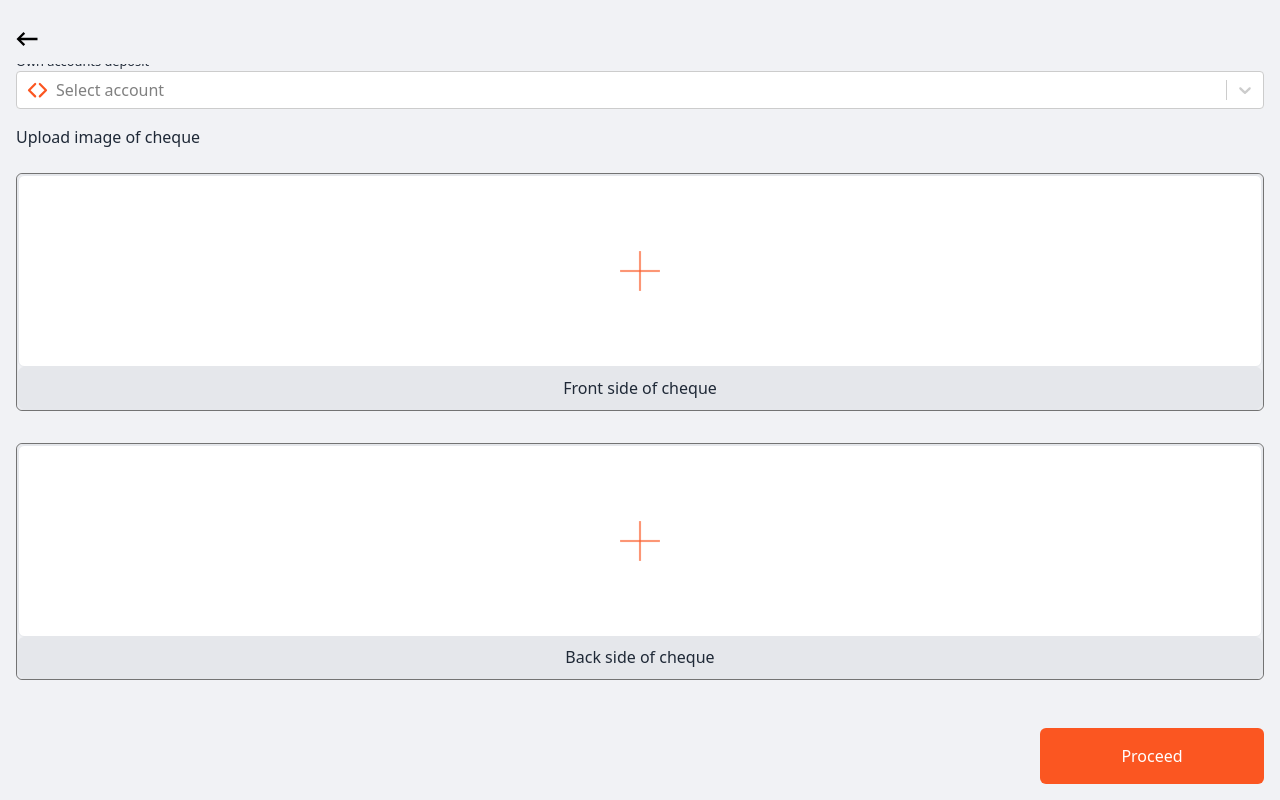
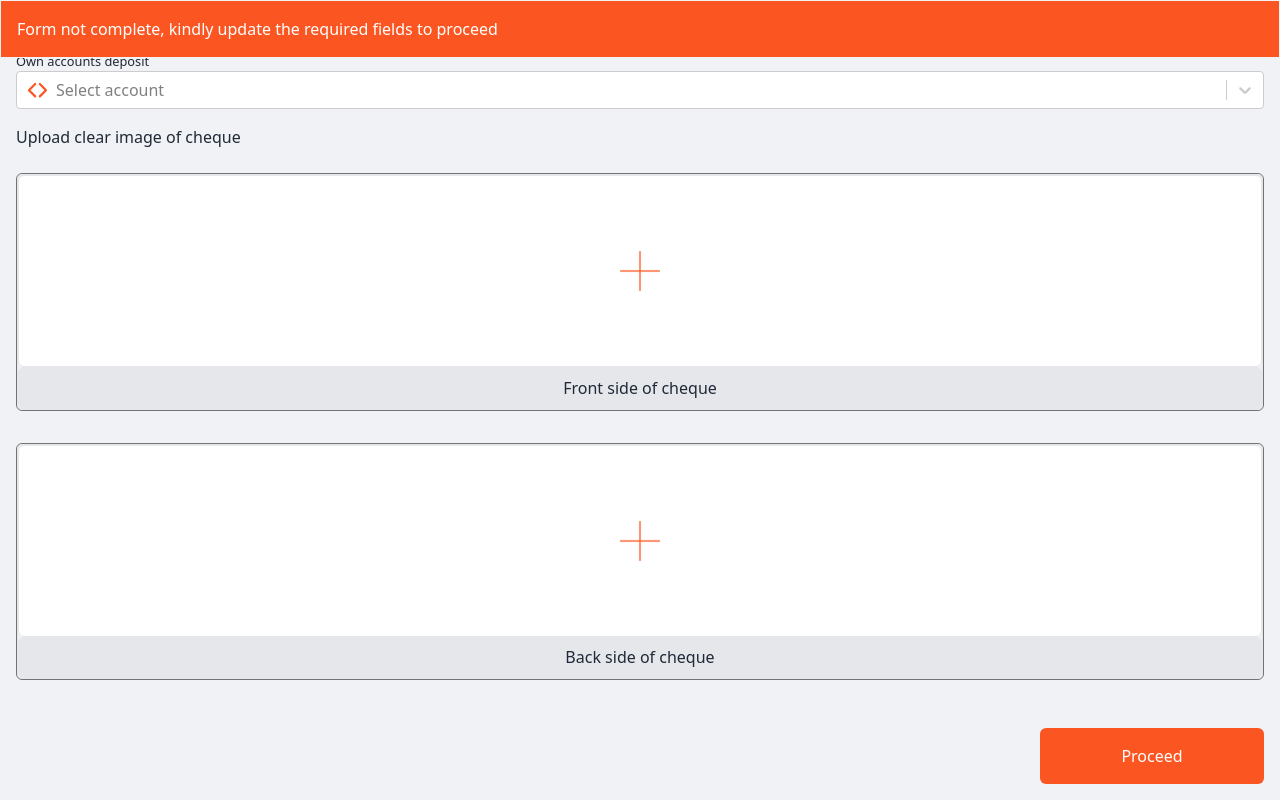
Before and after one commit to andyriles/gtworld, a React (Vite) app: page /deposit-cheque in a window 1280 px wide. Both pictures are taken after a click on the button "Proceed". Built offline with nearby package versions, Linux system fonts and the light colour scheme.

Commit message:
final  commit

```diff
--- a/src/pages/ChequeDeposit/ChequeDeposit.jsx
+++ b/src/pages/ChequeDeposit/ChequeDeposit.jsx
@@ -9,6 +9,7 @@ const selectOptions = [{ value: "0817455948", label: "Current- 0817455948" }];
 
 const ChequeDeposit = () => {
   const { state } = useLocation();
+  const [error, setError] = useState(null);
   const [file1, setFile1] = useState(null);
   const [file2, setFile2] = useState(null);
   const [selectedImage, setSelectedImage] = useState(null);
@@ -65,10 +66,25 @@ const ChequeDeposit = () => {
           file2,
         ],
       });
+    } else {
+      setError(
+        "Form not complete, kindly update the required fields to proceed"
+      );
+      setTimeout(() => {
+        setError(null);
+      }, 3000);
     }
   };
   return (
     <div className="m-4">
+      {error ? (
+        <div
+          className="alert  fixed top-0 left-0 z-20 fixed text-start"
+          style={{ backgroundColor: "#FB5621", borderRadius: "0px" }}
+        >
+          <span className="text-white ">{error}</span>
+        </div>
+      ) : (
         <div
           onClick={handleNavigate}
           className="fixed top-0 left-4 right-0 z-20 h-16 pt-8"
@@ -76,7 +92,10 @@ const ChequeDeposit = () => {
         >
           <img src={BackIcon} alt="backIcon" />
         </div>
-      <h1 className="text-3xl text-extrabold mt-16">Cheque Deposit</h1>
+      )}
+      <h1 className={`text-3xl text-extrabold ${error ? "mt-16" : "mt-20"}`}>
+        Cheque Deposit
+      </h1>
       <p className="mt-4">
         Provide the required details to process your cheque deposit
       </p>
@@ -100,7 +119,7 @@ const ChequeDeposit = () => {
           }
           isSearchable={false}
         />
-        <p className="my-4">Upload image of cheque </p>
+        <p className="my-4">Upload clear image of cheque </p>
         <div
           onClick={() => inputRef.current.click()}
           className="mt-2  border border-neutral-500 rounded-md"
```
Lines whose indentation alone changed are shown as unchanged.
